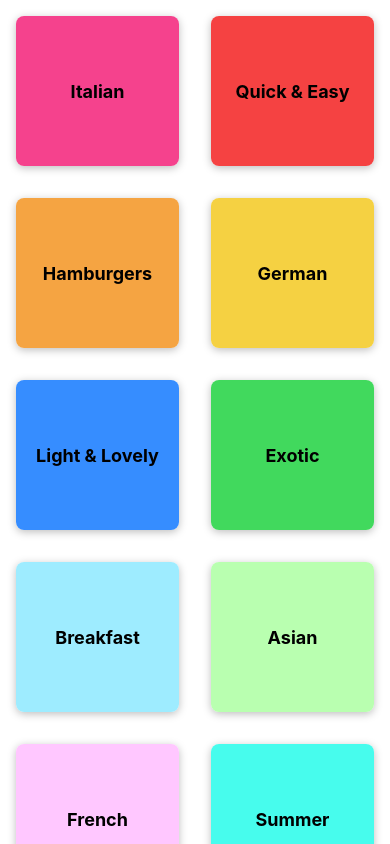
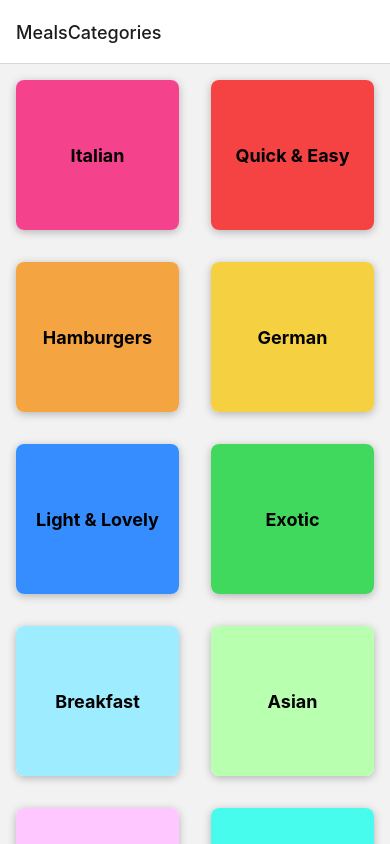
Before and after one commit to rachyharkov/rn-nav-meals-app, a React Native app: screen / in a window 390 px wide. Built offline with nearby package versions, Linux system fonts and the light colour scheme.

Commit message:
Implement Stack Navigator

```diff
--- a/App.js
+++ b/App.js
@@ -1,12 +1,20 @@
 import { StatusBar } from 'expo-status-bar';
 import { StyleSheet, Text, View } from 'react-native';
+import { NavigationContainer } from '@react-navigation/native';
+import { createNativeStackNavigator } from '@react-navigation/native-stack';
 import CategoriesScreen from './screens/CategoriesScreen';
+
+const Stack = createNativeStackNavigator()
 
 export default function App() {
   return (
     <>
-      <StatusBar style='light'></StatusBar>
-      <CategoriesScreen />
+      <StatusBar style='dark'></StatusBar>
+      <NavigationContainer>
+        <Stack.Navigator>
+          <Stack.Screen name='MealsCategories' component={CategoriesScreen} />
+        </Stack.Navigator>
+      </NavigationContainer>
     </>
   );
 }
--- a/package.json
+++ b/package.json
@@ -9,10 +9,14 @@
     "web": "expo start --web"
   },
   "dependencies": {
+    "@react-navigation/native": "^6.0.16",
+    "@react-navigation/native-stack": "^6.9.4",
     "expo": "~47.0.8",
     "expo-status-bar": "~1.4.2",
     "react": "18.1.0",
-    "react-native": "0.70.5"
+    "react-native": "0.70.5",
+    "react-native-safe-area-context": "4.4.1",
+    "react-native-screens": "~3.18.0"
   },
   "devDependencies": {
     "@babel/core": "^7.12.9"
```
Also changed, not shown: 1 other file (tests, documents, lock files or other folders).
